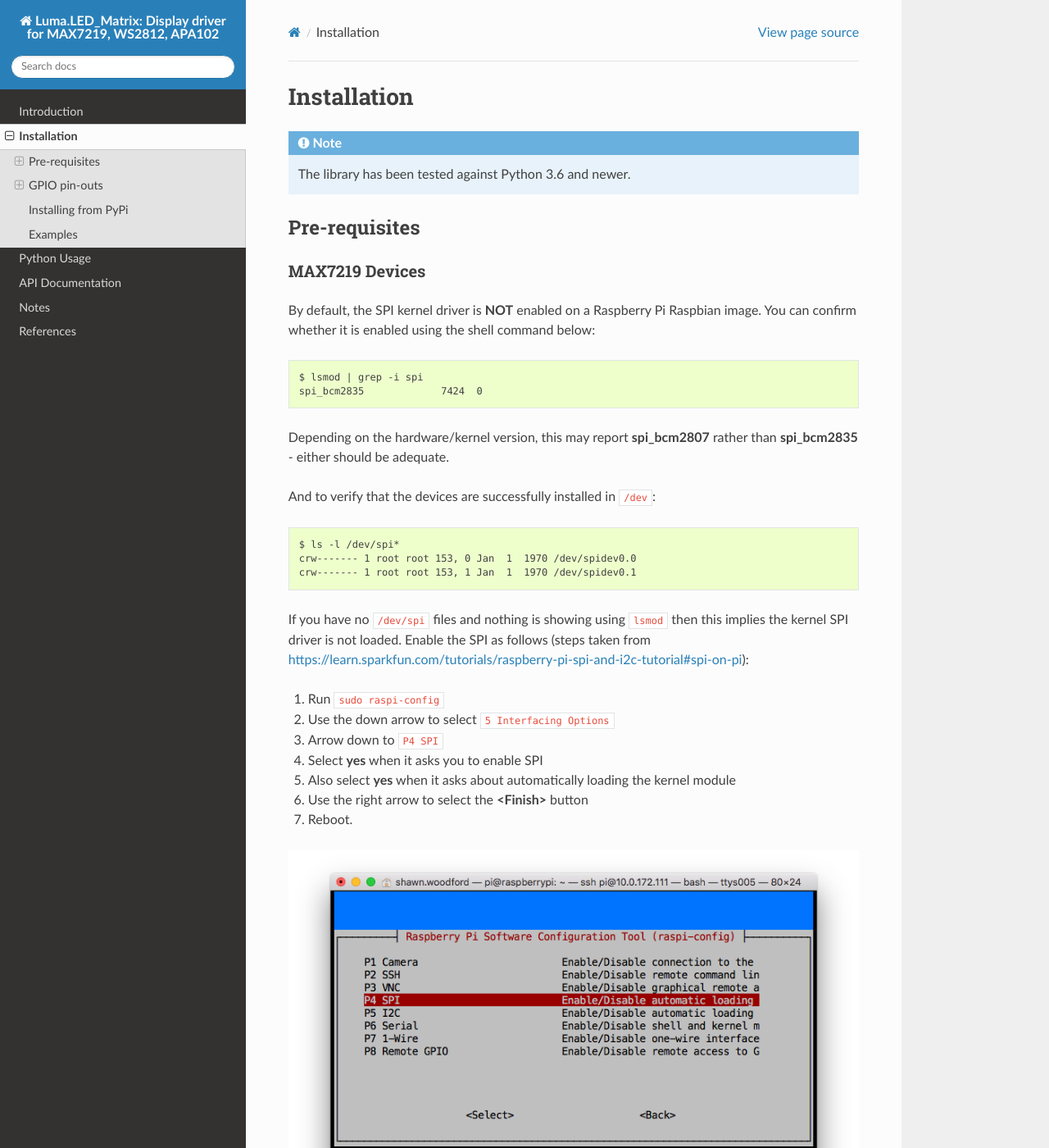
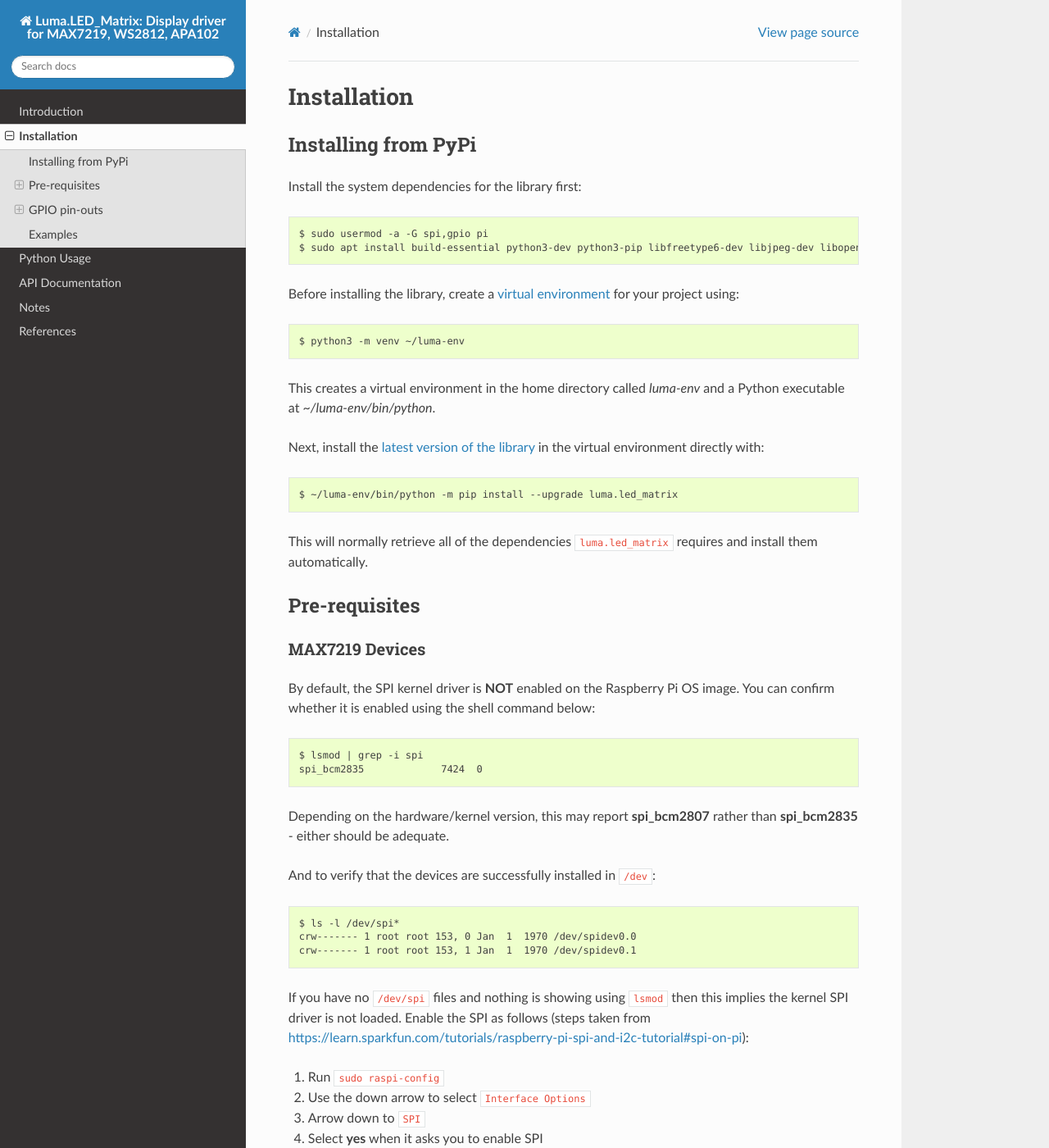
Before and after one commit to rm-hull/luma.led_matrix, a Sphinx documentation site: the page built from doc/install.rst, in a window 1280 px wide and 1400 px high. Shown: the whole window at 82% size. Built offline with Sphinx 7.4.7 and the Read the Docs theme 3.1.0, drawn with Linux system fonts in a browser that asks for light colours; the version number could not be read and is left out; some of the changed text lies outside the part shown.

Commit message:
Revise installation guide and add virtual environment steps
Updated installation instructions for clarity and added steps for creating a virtual environment.

```diff
--- a/doc/install.rst
+++ b/doc/install.rst
@@ -1,13 +1,37 @@
 Installation
 ------------
-.. note:: The library has been tested against Python 3.6 and newer.
+
+Installing from PyPi
+^^^^^^^^^^^^^^^^^^^^
+
+Install the system dependencies for the library first::
+
+  $ sudo usermod -a -G spi,gpio pi
+  $ sudo apt install build-essential python3-dev python3-pip libfreetype6-dev libjpeg-dev libopenjp2-7 libtiff5
+
+Before installing the library, create a
+`virtual environment <https://docs.python.org/3/library/venv.html>`__ for your
+project using::
+
+  $ python3 -m venv ~/luma-env
+
+This creates a virtual environment in the home directory called `luma-env`
+and a Python executable at `~/luma-env/bin/python`.
+
+Next, install the `latest version of the library <https://pypi.org/project/luma.led-matrix>`__
+in the virtual environment directly with::
+
+  $ ~/luma-env/bin/python -m pip install --upgrade luma.led_matrix
+
+This will normally retrieve all of the dependencies ``luma.led_matrix`` requires and
+install them automatically.
 
 Pre-requisites
 ^^^^^^^^^^^^^^
 
 MAX7219 Devices
 """""""""""""""
-By default, the SPI kernel driver is **NOT** enabled on a Raspberry Pi Raspbian image.
+By default, the SPI kernel driver is **NOT** enabled on the Raspberry Pi OS image.
 You can confirm whether it is enabled using the shell command below::
 
   $ lsmod | grep -i spi
@@ -27,8 +51,8 @@
 taken from https://learn.sparkfun.com/tutorials/raspberry-pi-spi-and-i2c-tutorial#spi-on-pi):
 
 #. Run ``sudo raspi-config``
-#. Use the down arrow to select ``5 Interfacing Options``
-#. Arrow down to ``P4 SPI``
+#. Use the down arrow to select ``Interface Options``
+#. Arrow down to ``SPI``
 #. Select **yes** when it asks you to enable SPI
 #. Also select **yes** when it asks about automatically loading the kernel module
 #. Use the right arrow to select the **<Finish>** button
@@ -95,25 +119,6 @@
 3            VCC    +5V Power     2         5V0
 ============ ====== ============= ========= ====================
 
-
-Installing from PyPi
-^^^^^^^^^^^^^^^^^^^^
-Install the dependencies for library first with::
-
-  $ sudo usermod -a -G spi,gpio pi
-  $ sudo apt install build-essential python3-dev python3-pip libfreetype6-dev libjpeg-dev libopenjp2-7 libtiff5
-
-.. warning:: The default ``pip`` and ``setuptools`` bundled with apt on Raspbian are really old,
-   and can cause components to not be installed properly. Make sure they are up to date by upgrading
-   them first::
-
-      $ sudo -H pip install --upgrade --ignore-installed pip setuptools
-
-Proceed to install latest version of the luma.led_matrix library directly from
-`PyPI <https://pypi.python.org/pypi?:action=display&name=luma.led_matrix>`_::
-
-  $ sudo python3 -m pip install --upgrade luma.led_matrix
-
 Examples
 ^^^^^^^^
 Ensure you have followed the installation instructions above.
```
